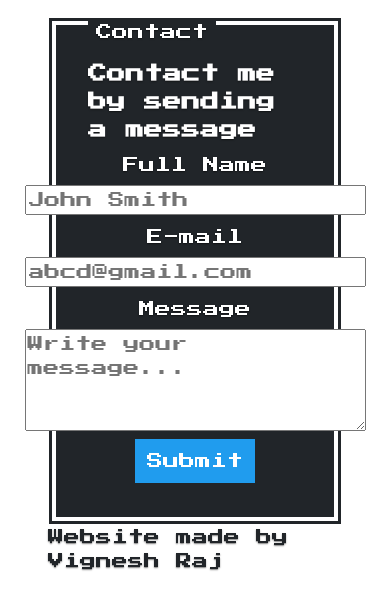
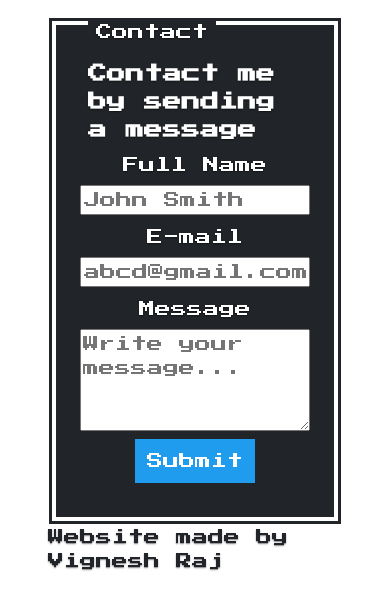
Before and after one commit to vigneshrajj/vigneshrajj.github.io, a plain HTML site: page contact.html in a window 390 px wide. Shown: the part 108-718 px from the top of the page. Drawn offline with nearby package versions, Linux system fonts and the light colour scheme.

Commit message:
contact form responsive

```diff
--- a/Assets/css/style.css
+++ b/Assets/css/style.css
@@ -2,7 +2,6 @@
 body {
     font-family: 'Press Start 2P', cursive;
     text-shadow: 0 0.05rem 0.1rem rgba(0,0,0,0.5);
-
 }
 html,body{
     height: 100%;
@@ -214,9 +213,10 @@ ul li{
 }
 @media(max-width: 60rem){
     .form-fields{
-        width: auto;
+        width: 230px;
     }
     .contact-main{
         margin: 0;
+        padding: 0;
     }
 }
```
